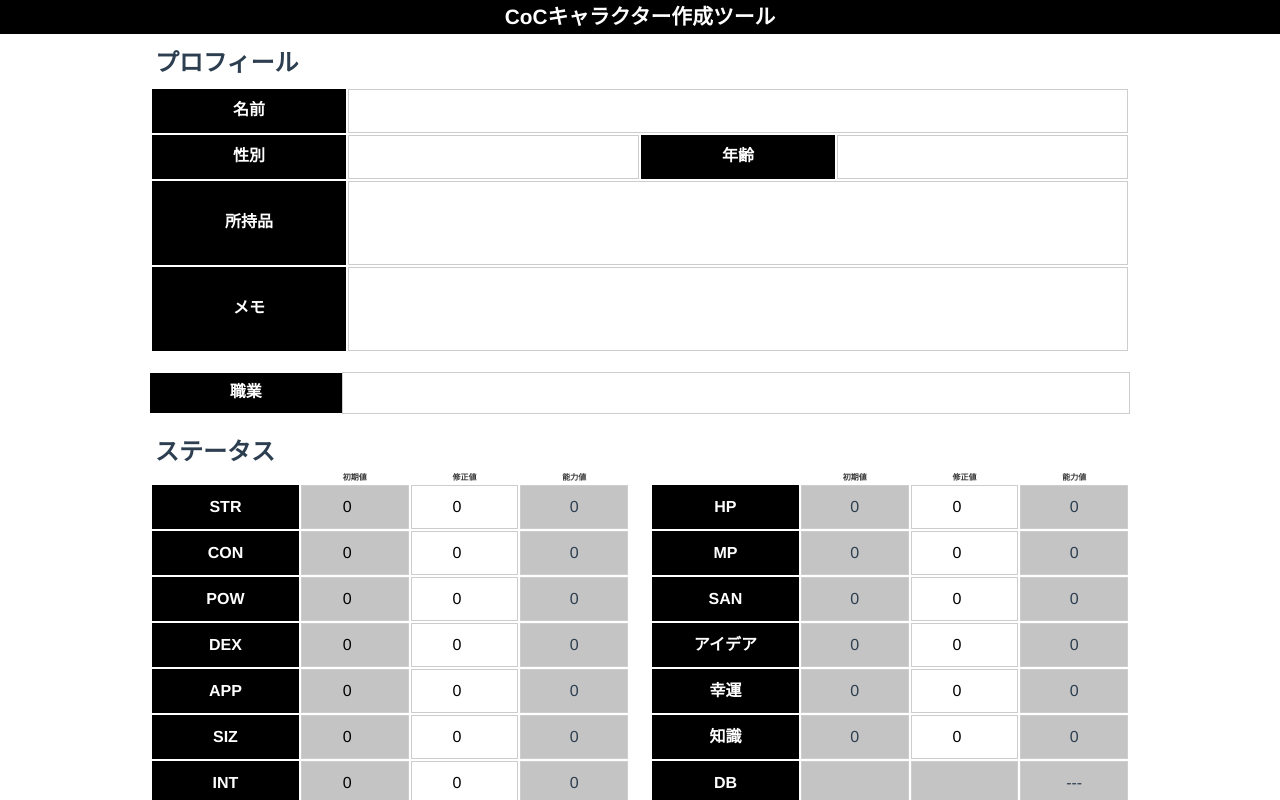
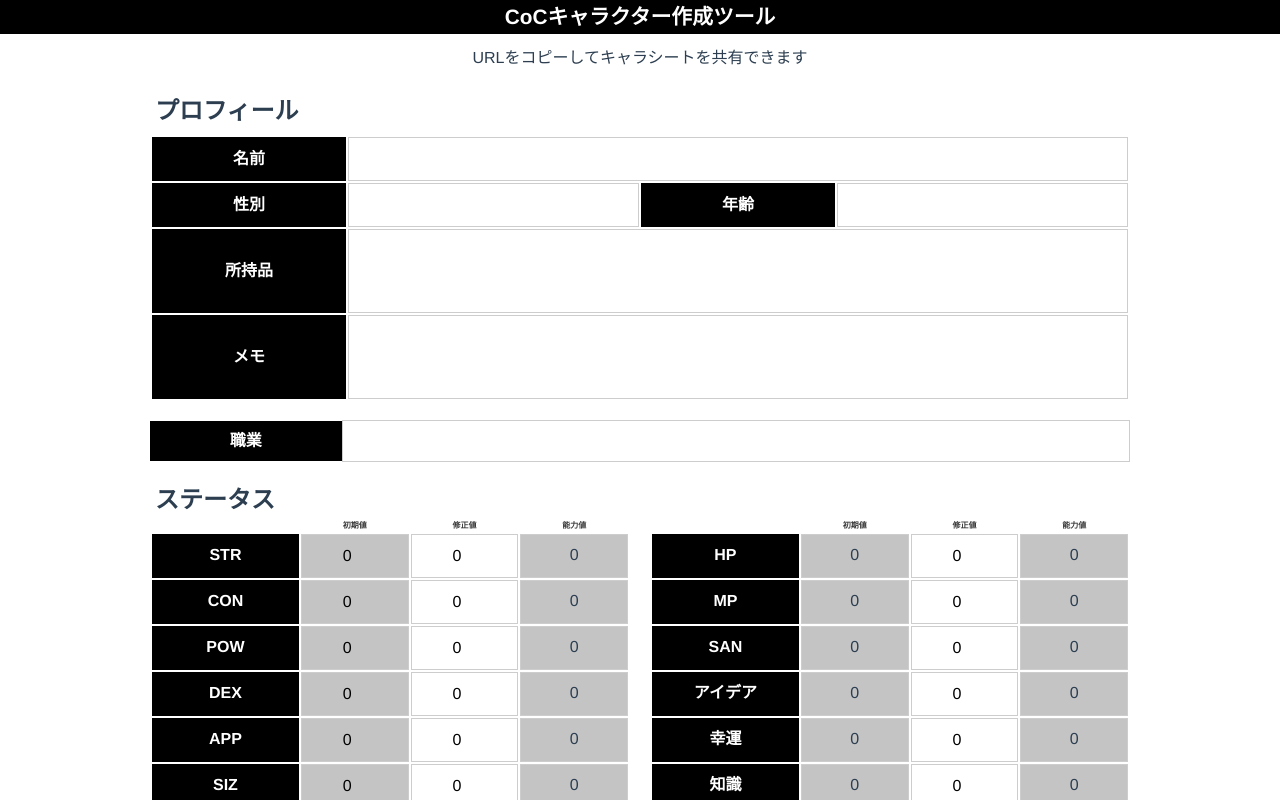
Before and after one commit to sueCalystegia00/CoC-chara-maker, a Vue app: page /character in a window 1280 px wide. Shown: the top 800 px of the page. Built offline with nearby package versions, Linux system fonts and the light colour scheme; no server answers; the database is empty.

Commit message:
add: 説明追記

```diff
--- a/src/views/Character.vue
+++ b/src/views/Character.vue
@@ -1,5 +1,6 @@
 <template>
   <div class="character">
+    <p>URLをコピーしてキャラシートを共有できます</p>
     <Profile />
     <JobSelector />
     <Status />
```
